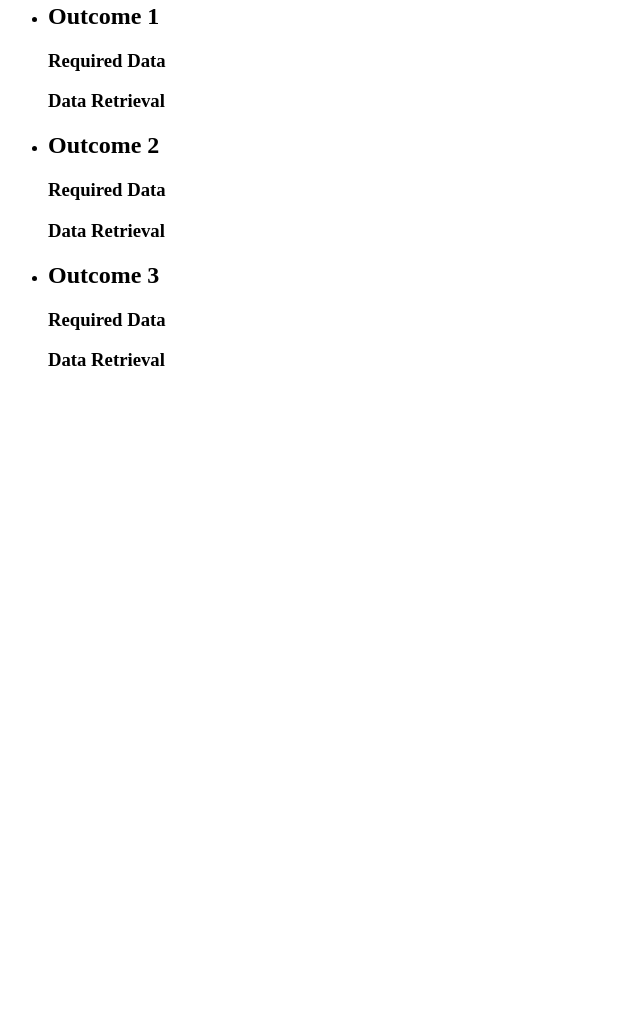
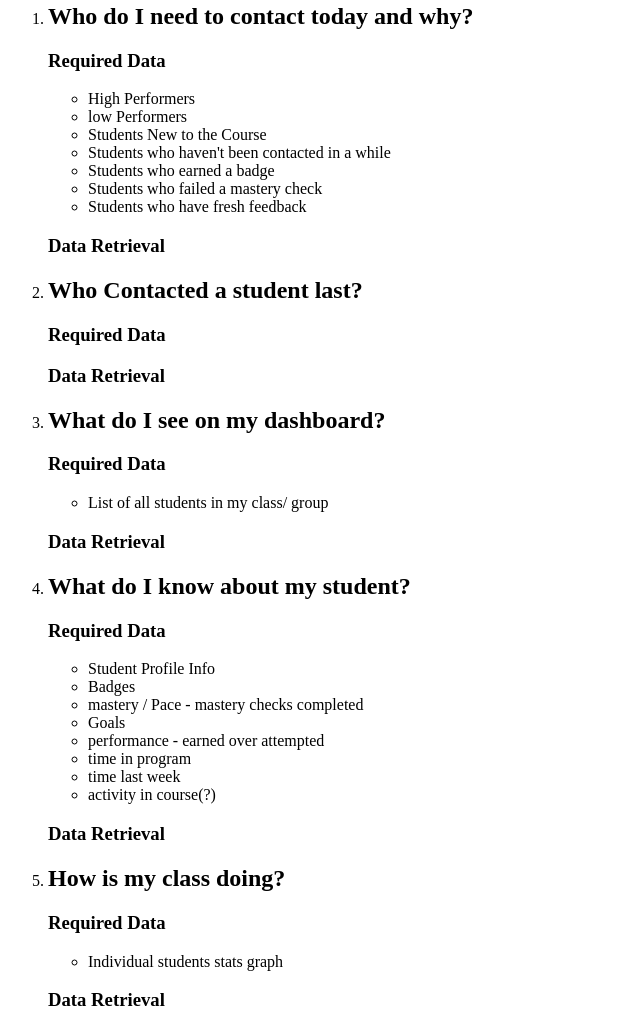
Before and after one commit to byuitechops/ECIDashboardDocs, a plain HTML site: page InstructorDashboard.html in a window 1280 px wide. Shown: the part 661-1691 px from the top of the page, without its empty margins (0-640 px from the left). Before the commit the page ends 1051 px from the top, so only its background shows below. Drawn offline with Linux system fonts and the light colour scheme.

Commit message:
Working on instructor dashboad docs

```diff
--- a/InstructorDashboard.html
+++ b/InstructorDashboard.html
@@ -13,23 +13,58 @@
     <img src="" height="500px" width="800px">
     <h1>Outcomes</h1>
     <div>
-        <ul>
+        <ol>
             <li>
-                <h2>Outcome 1</h2>
+                <h2>Who do I need to contact today and why?</h2>
+                <h3>Required Data</h3>
+                <ul>
+                    <li>High Performers</li>
+                    <li>low Performers</li>
+                    <li>Students New to the Course</li>
+                    <li>Students who haven't been contacted in a while</li>
+                    <li>Students who earned a badge</li>
+                    <li>Students who failed a mastery check</li>
+                    <li>Students who have fresh feedback</li>
+                </ul>
+                <h3>Data Retrieval</h3>
+            </li>
+            <li>
+                <h2>Who Contacted a student last?</h2>
                 <h3>Required Data</h3>
                 <h3>Data Retrieval</h3>
             </li>
             <li>
-                <h2>Outcome 2</h2>
+                <h2>What do I see on my dashboard?</h2>
                 <h3>Required Data</h3>
+                <ul>
+                    <li>List of all students in my class/ group</li>
+                </ul>
                 <h3>Data Retrieval</h3>
             </li>
             <li>
-                <h2>Outcome 3</h2>
+                <h2>What do I know about my student?</h2>
                 <h3>Required Data</h3>
+                <ul>
+                    <li>Student Profile Info</li>
+                    <li>Badges</li>
+                    <li>mastery / Pace - mastery checks completed</li>
+                    <li>Goals</li>
+                    <li>performance - earned over attempted</li>
+                    <li>time in program</li>
+                    <li>time last week</li>
+                    <li>activity in course(?)</li>
+                </ul>
                 <h3>Data Retrieval</h3>
             </li>
-        </ul>
+            <li>
+                <h2>How is my class doing?</h2>
+                <h3>Required Data</h3>
+                <ul>
+                    <li>Individual students stats graph</li>
+                </ul>
+                <h3>Data Retrieval</h3>
+            </li>
+        </ol>
     </div>
 
 </body>
```
